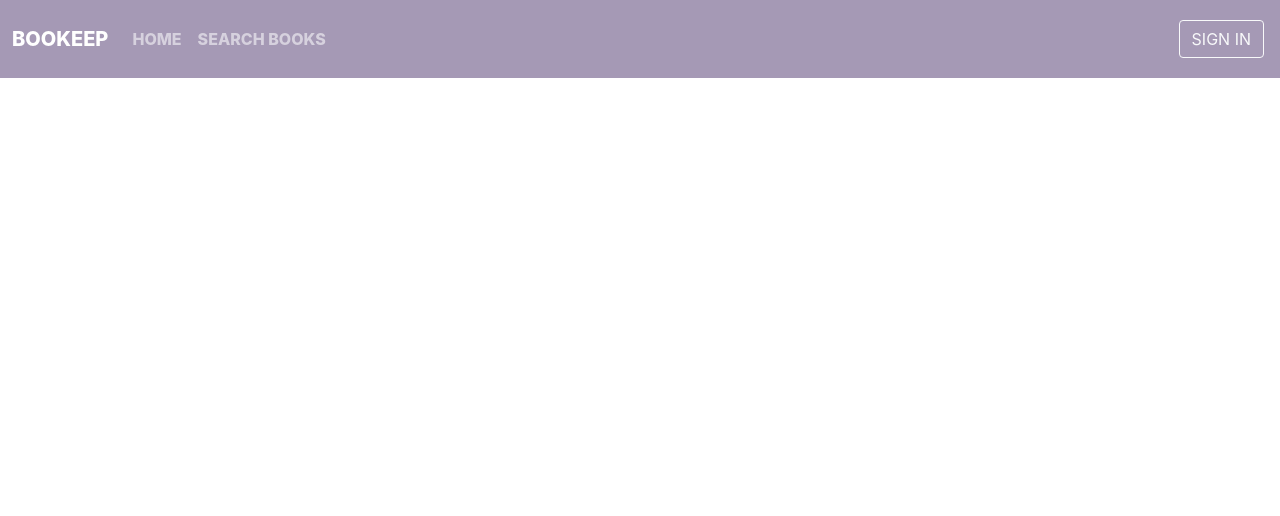
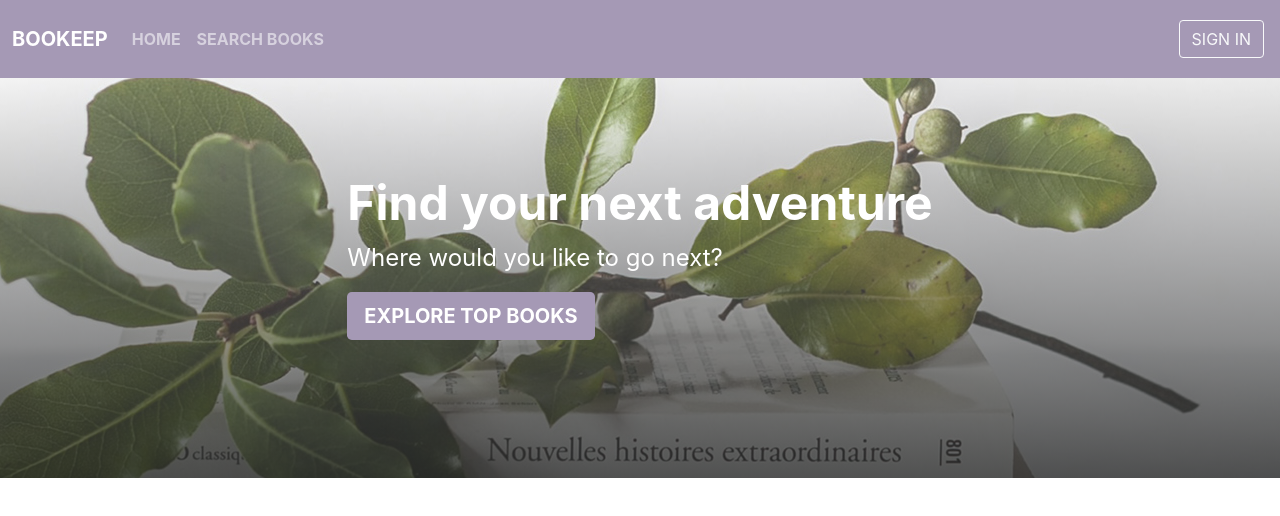
Before and after one commit to mkreive/my-library, a React (Create React App) app: page / in a window 1280 px wide. Shown: the top 516 px of the page. Built offline with nearby package versions, Linux system fonts and the light colour scheme.

Commit message:
home page in progress

```diff
--- a/src/App.css
+++ b/src/App.css
@@ -3,7 +3,8 @@
 }
 
 .header {
-    background-image: linear-gradient(rgba(0, 0, 0, 0.7), rgba(0, 0, 0, 0.7)), url('./Images/PublicImages/image-2.jpg');
+    background: linear-gradient(rgba(255, 255, 255, 0.3), rgba(46, 47, 47, 0.8)),
+        url('./Images/PublicImages/image-2.jpg') center / auto;
     opacity: var(--mainOpacity);
     height: 25em !important;
 }
@@ -19,7 +20,7 @@
 
 .main-color {
     background-color: #a599b5;
-    font-weight: 800;
+    font-weight: 700;
     text-transform: uppercase;
 }
 
--- a/src/App.tsx
+++ b/src/App.tsx
@@ -1,9 +1,15 @@
 import React from 'react';
 import './App.css';
 import { Navbar } from './layouts/NavbarAndFooter/Navbar';
+import { ExploreTopBooks } from './layouts/HomePage/ExploreTopBooks';
 
 function App() {
-    return <Navbar />;
+    return (
+        <>
+            <Navbar />
+            <ExploreTopBooks />
+        </>
+    );
 }
 
 export default App;
--- /dev/null
+++ b/src/layouts/HomePage/ExploreTopBooks.tsx
@@ -0,0 +1,17 @@
+export const ExploreTopBooks = () => {
+    return (
+        <div className='p-5 mb-4 bg-dark header'>
+            <div className='container-fluid py-5 text-white d-flex justify-content-center align-item-center'>
+                <div>
+                    <h1 className='display-5 fw-bold'>Find your next adventure</h1>
+                    <p className='col-md-8 fs-4'>Where would you like to go next?</p>
+                    <a href='/eplore' type='button' className='btn main-color btn-lg text-white'>
+                        Explore top books
+                    </a>
+                </div>
+            </div>
+        </div>
+    );
+};
+
+export default ExploreTopBooks();
```
Also changed, not shown: src/Images/PublicImages/image-2.jpg.
